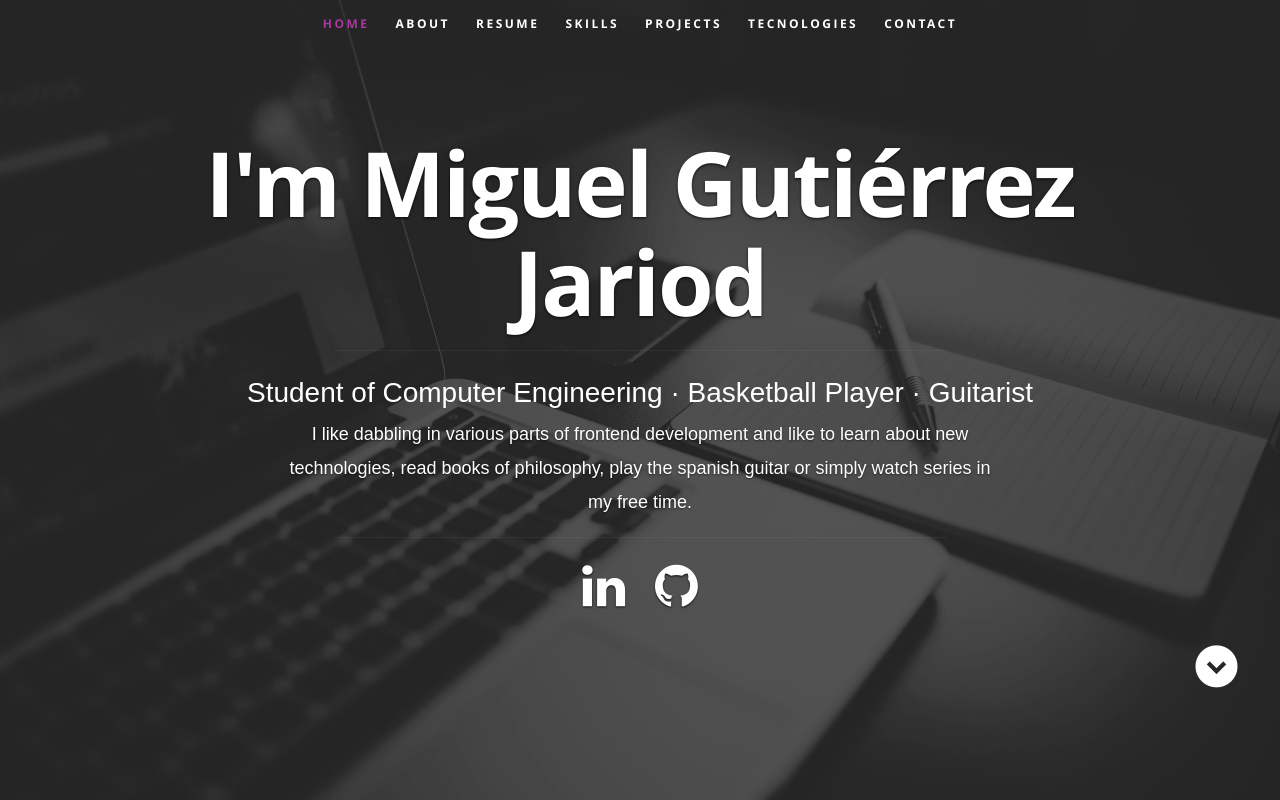
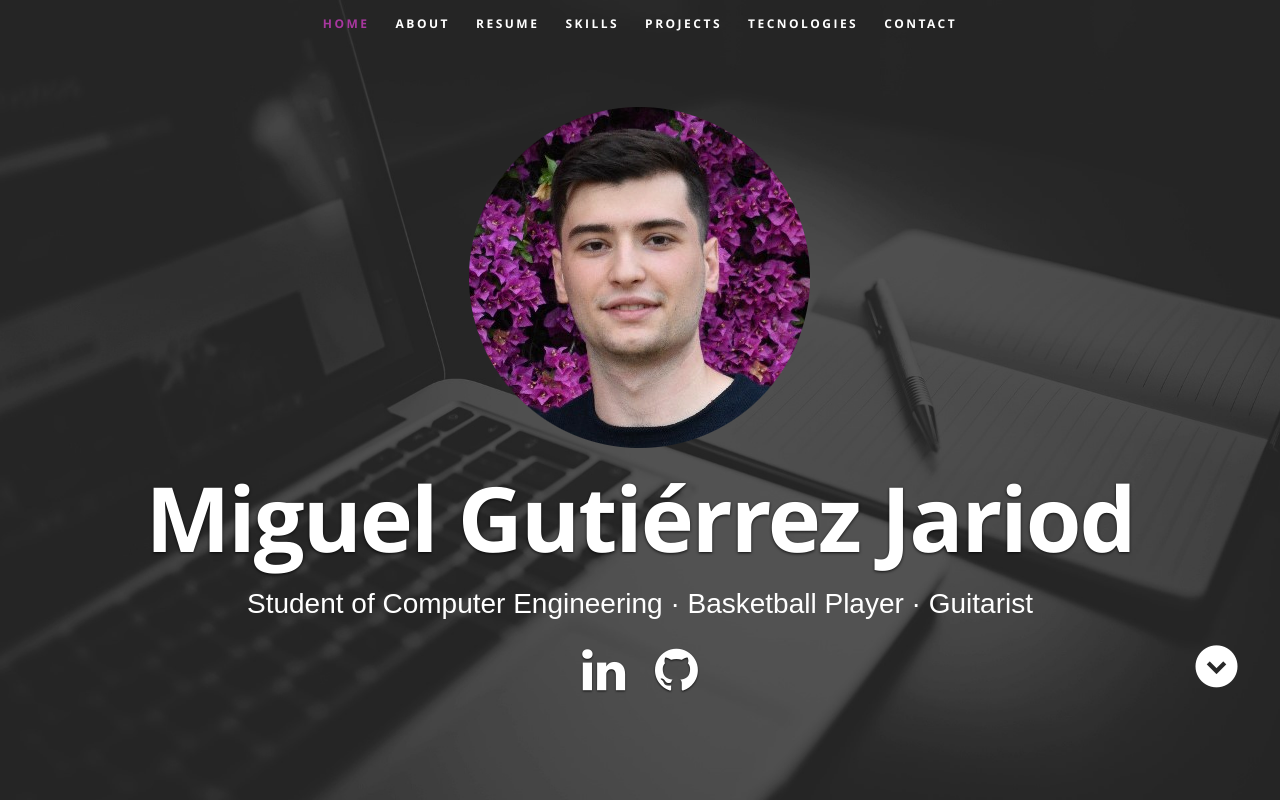
Before and after one commit to MikierXXV/Portfolio, a React (Create React App) app: page / in a window 1280 px wide. Shown: the top 800 px of the page. Built offline with nearby package versions, Linux system fonts and the light colour scheme.

Commit message:
Navbar display correct

```diff
--- a/package.json
+++ b/package.json
@@ -14,7 +14,7 @@
     "web-vitals": "^2.1.4"
   },
   "scripts": {
-    "start": "react-scripts --openssl-legacy-provider start",
+    "start": "react-scripts start",
     "build": "react-scripts build",
     "test": "react-scripts test",
     "eject": "react-scripts eject"
--- a/src/components/Home.js
+++ b/src/components/Home.js
@@ -3,7 +3,7 @@ import React, {Component} from "react";
 export default class Home extends Component {
     render() {
         return(
-            <section id="home">
+            <section id="homme">
                 <div>Hey</div>
             </section>
         );
--- a/src/components/Navbar.js
+++ b/src/components/Navbar.js
@@ -22,11 +22,9 @@ export default class Navbar extends Component {
                     </nav>
                     <div className="row banner">
                         <div className="banner-text">
-                            <h1 className="responsive-headline">I'm {resumeData.name}</h1>
-                            <hr/>
-                            <h2 style={{color:"#fff", fontFamily:"sans-serif"}}>{resumeData.role}</h2>
-                            <h3 style={{color:"#fff", fontFamily:"sans-serif"}}>{resumeData.roleDescription}</h3>
-                            <hr/>
+                            <img className="profile-pic" src="images/CVfoto-rounded.png" alt="Profile Pic" style={{marginTop: 30, marginBottom: -30}}/>
+                            <h1 className="responsive-headline">{resumeData.name}</h1>
+                            <h2 className="responsive-headline" style={{color:"#fff", fontFamily:"sans-serif"}}>{resumeData.role}</h2>
                             <ul className="social">
                                 {resumeData.socialLinks && resumeData.socialLinks.map(item => {
                                     return(
```
Also changed, not shown: public/robots.txt.
